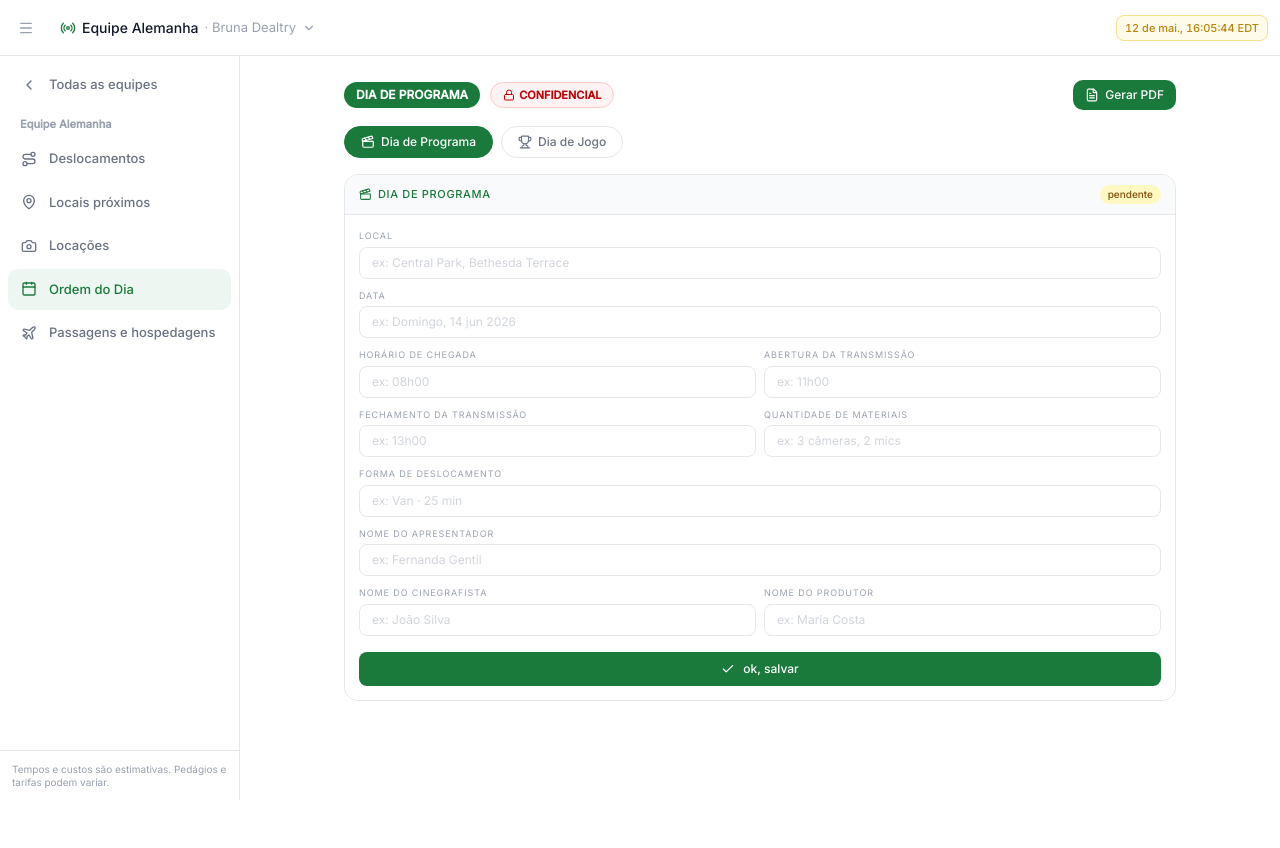
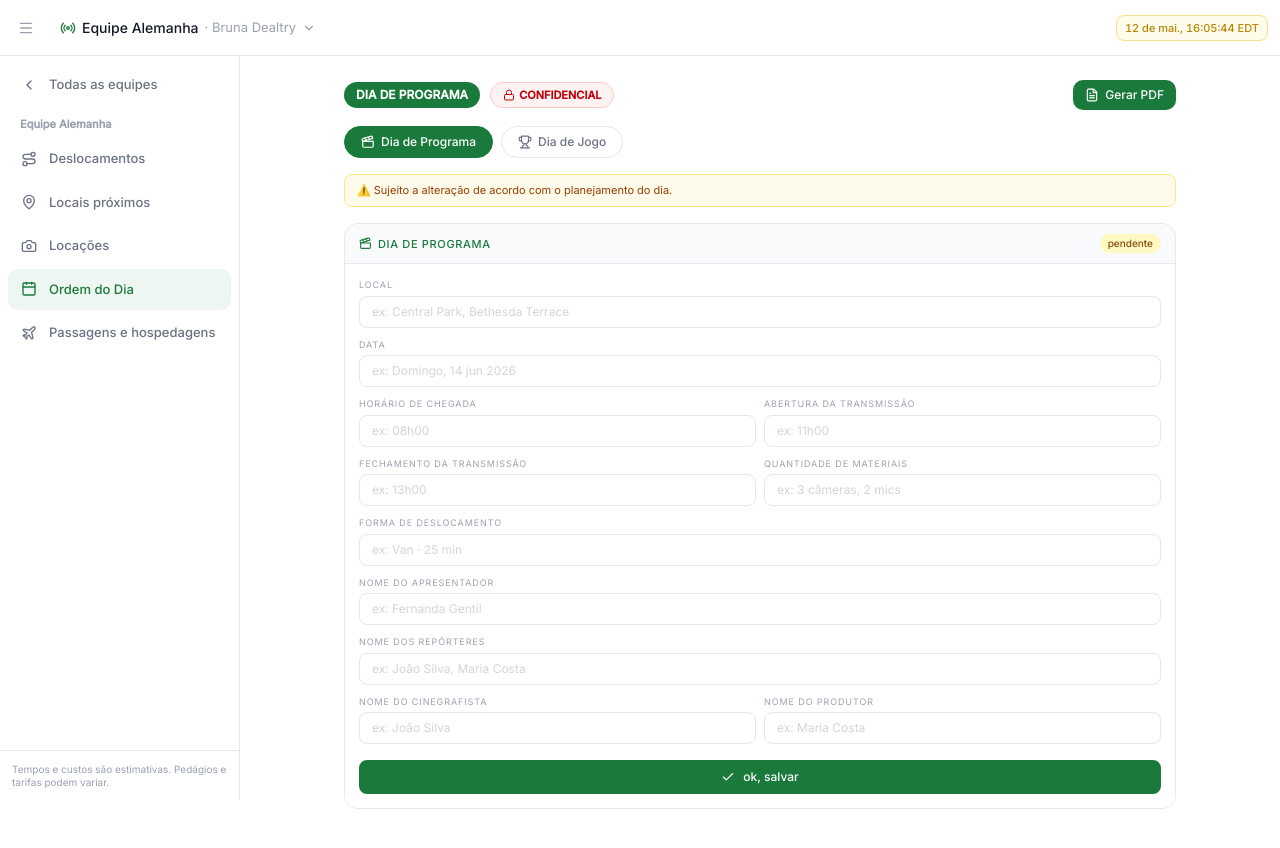
Before and after one commit to kribeirolima/equipefernandaFWC, a Next.js app: page /equipes/alemanha-bruna/ordem-dia in a window 1280 px wide. Before the commit the page ends 800 px from the top, so only its background shows below. Built offline with nearby package versions, Linux system fonts and the light colour scheme.

Commit message:
auto: deploy via Claude Code

```diff
--- a/src/components/equipes/OrdemDiaEquipe.tsx
+++ b/src/components/equipes/OrdemDiaEquipe.tsx
@@ -94,6 +94,14 @@ export function OrdemDiaEquipe({ storagePrefix, printName }: Props) {
         <div style={{ borderTop: "0.5pt solid #ccc", marginTop: "8pt" }} />
       </div>
 
+      {/* ── Aviso */}
+      <p
+        className="rounded-md border border-amber-200 bg-amber-50 px-3 py-2 text-[11px] text-amber-800"
+        style={{ lineHeight: "1.4" }}
+      >
+        ⚠️ Sujeito a alteração de acordo com o planejamento do dia.
+      </p>
+
       {/* ── Section */}
       <OdSection
         config={sec}
--- a/src/lib/ordem-dia-config.ts
+++ b/src/lib/ordem-dia-config.ts
@@ -45,6 +45,7 @@ export const SECTIONS_PROGRAMA: SectionConfig[] = [
           },
           { type: "full",  key: "deslocamento",   label: "Forma de deslocamento",        placeholder: "ex: Van · 25 min" },
           { type: "full",  key: "apresentador",   label: "Nome do apresentador",         placeholder: "ex: Fernanda Gentil" },
+          { type: "full",  key: "reporters",       label: "Nome dos repórteres",          placeholder: "ex: João Silva, Maria Costa" },
           { type: "pair",
             left:  { key: "cinegrafista", label: "Nome do cinegrafista",         placeholder: "ex: João Silva" },
             right: { key: "produtor",     label: "Nome do produtor",             placeholder: "ex: Maria Costa" },
```
